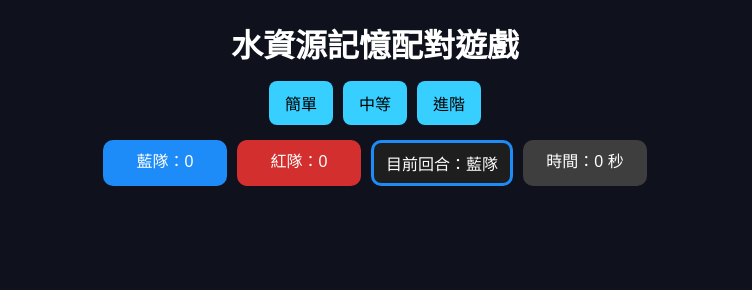
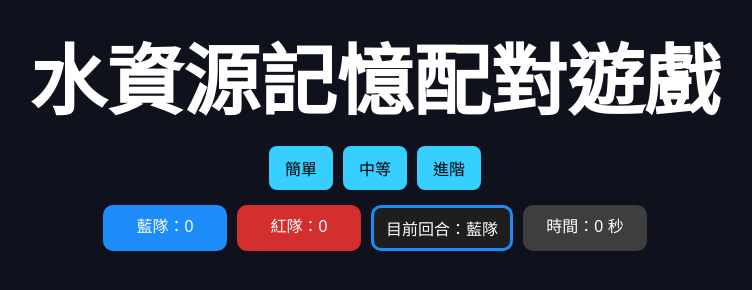
Before and after one commit to adam7315/water-memory-game, a plain HTML site: page index.html in a window 1280 px wide. Shown: the whole page, without its empty margins (265-1017 px from the left). Drawn offline with Linux system fonts and the light colour scheme.

Commit message:
Update style.css

```diff
--- a/style.css
+++ b/style.css
@@ -8,10 +8,14 @@ body {
 }
 
 h1 {
-  font-size: 2em;
+  font-size: 6vw; /* 響應式字體大小 */
   margin: 10px auto;
   white-space: nowrap;
+  overflow: hidden;
+  text-overflow: ellipsis;
+  max-width: 100%;
 }
+
 
 .controls {
   display: flex;
```
